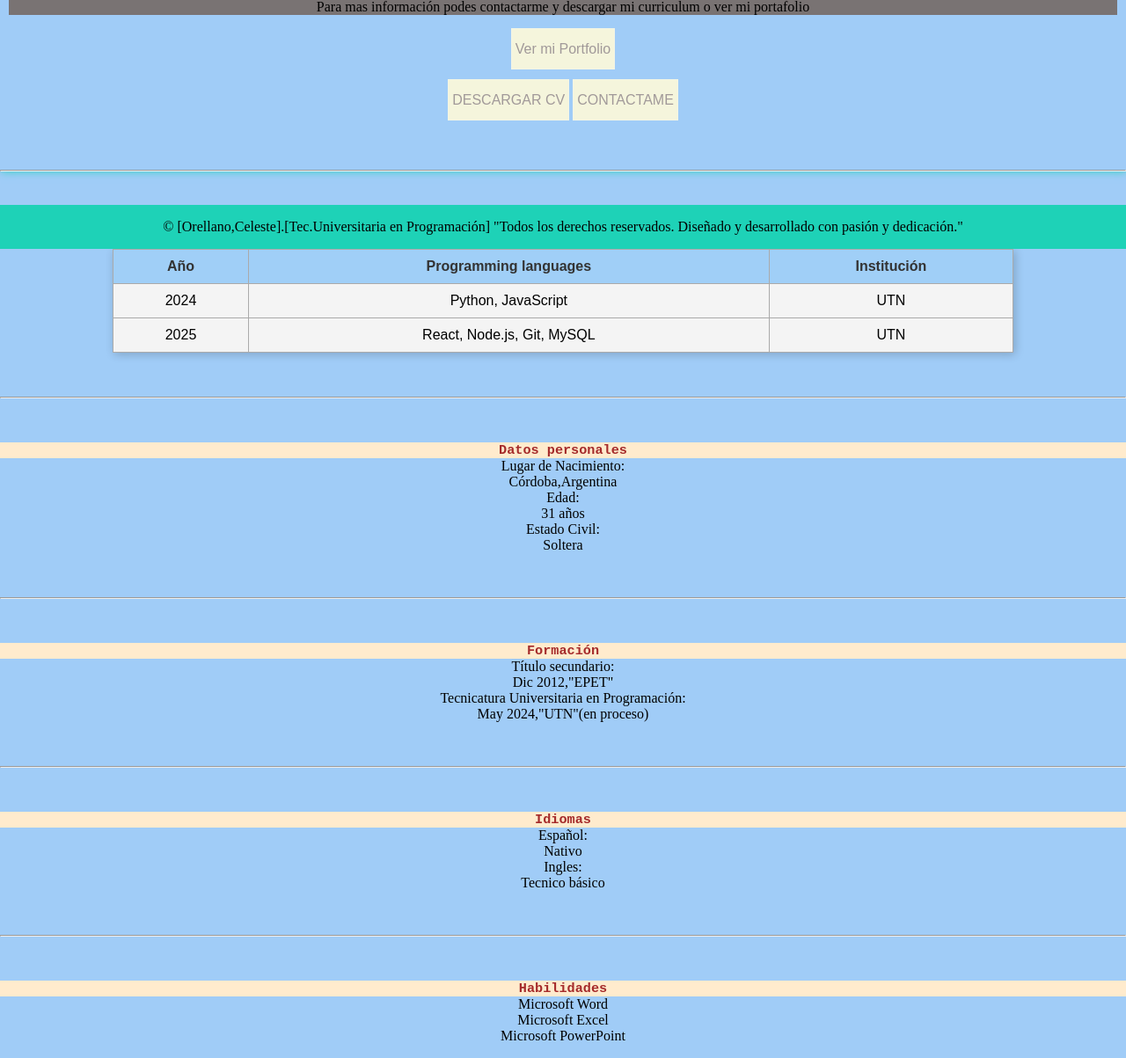
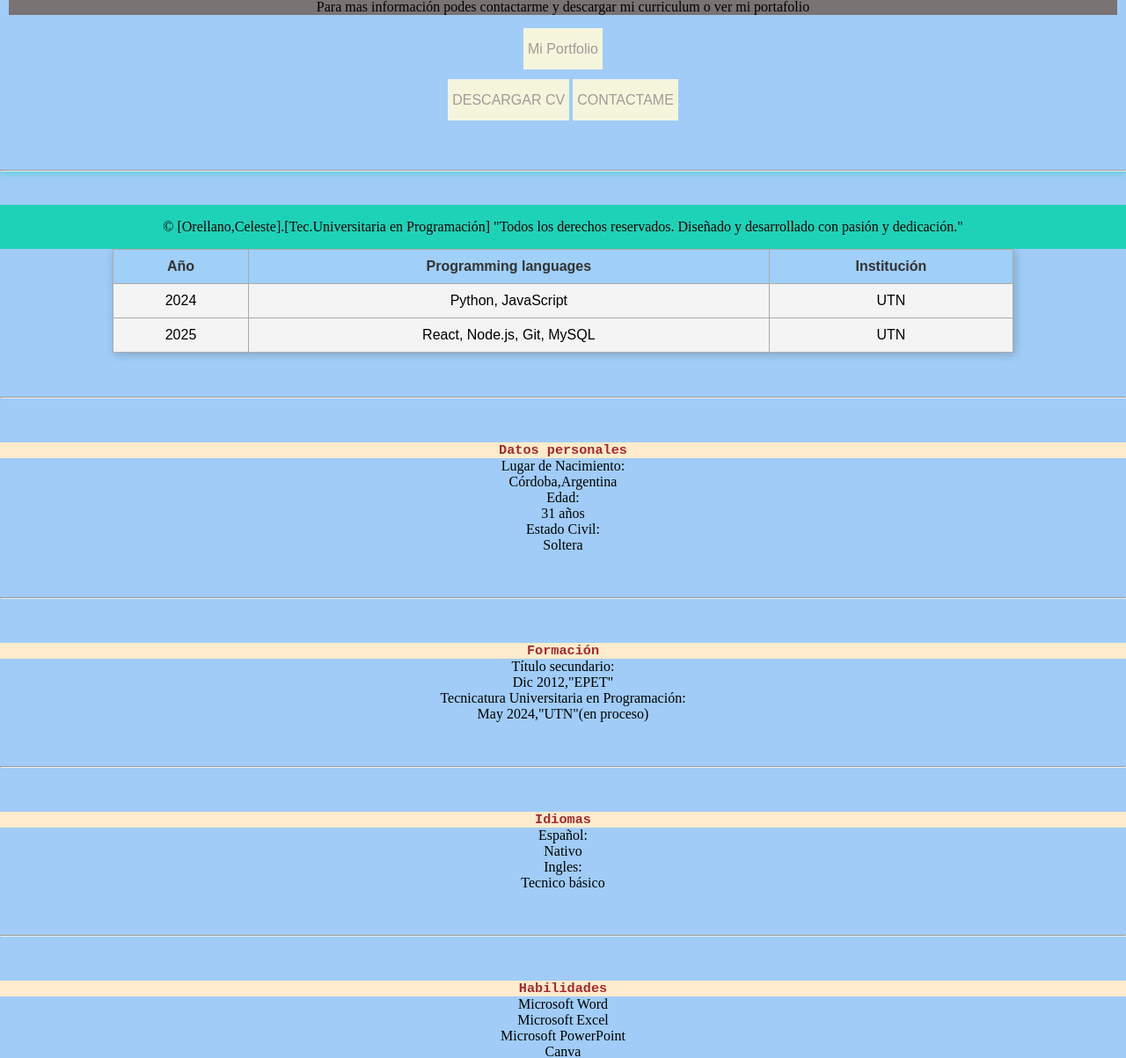
Before and after one commit to Celesgeo/TP1-labIII-2025, a plain HTML site: page index.html in a window 1280 px wide. Shown: the part 517-1720 px from the top of the page at 88% size. Drawn offline with nearby package versions, Linux system fonts and the light colour scheme.

Commit message:
ultimas modificaciones

```diff
--- a/index.html
+++ b/index.html
@@ -25,7 +25,7 @@
             </div>
             <p>Para mas información podes contactarme y descargar mi curriculum o ver mi portafolio</p>
             <div class="btns">
-                <a class="boton" href="portfolio.html">Ver mi Portfolio</a>
+                <a class="boton" href="portafolio.html">Mi Portfolio</a>
             </div>
                 <div class="btns">
                     <a class="boton" href="http://127.0.0.1:5501">DESCARGAR CV</a>
@@ -44,7 +44,7 @@
                         <th>  Institución  </th>
                     </tr>
                 </thead>
-                <tbody>
+
                     <tr>
                         <td>2024</td>
                         <td>Python, JavaScript</td>
@@ -55,7 +55,7 @@
                         <td> React, Node.js, Git, MySQL </td>
                         <td>UTN</td>
                     </tr>
-                </tbody>
+
             </table>
         </div>
         <hr>
@@ -94,6 +94,7 @@
                 <li>Microsoft Word</li>
                 <li>Microsoft Excel</li>
                 <li>Microsoft PowerPoint</li>
+                <li>Canva</li>
             </ul>
         </div>
 
```
Also changed, not shown: portafolio.html (+1 -2 lines).
